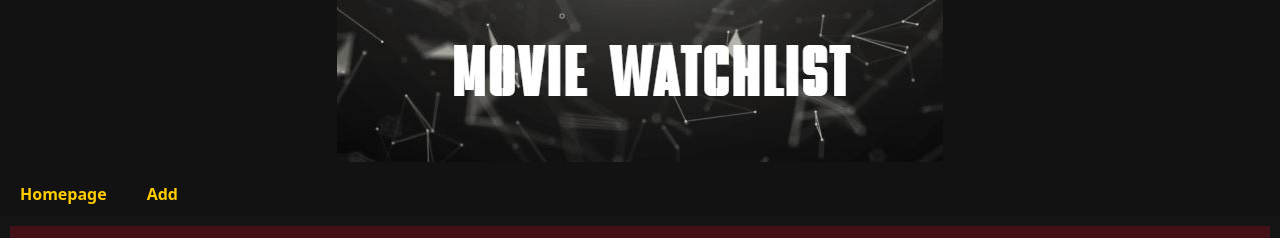
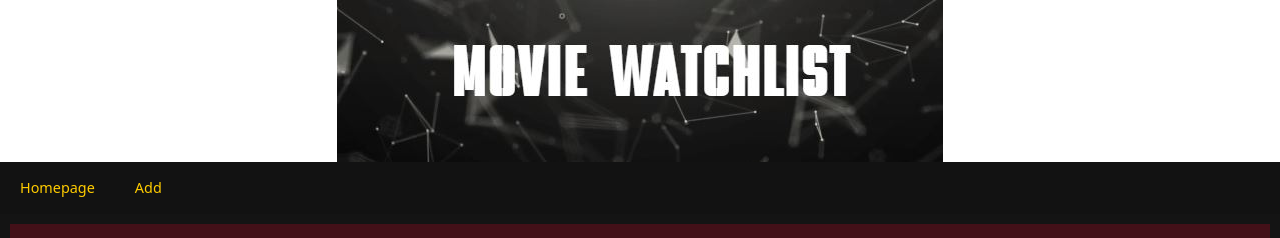
Before and after one commit to Symits54321/Movie_WatchList, a React (Create React App) app: page / in a window 1280 px wide. Shown: the top 238 px of the page. Built offline with nearby package versions, Linux system fonts and the light colour scheme.

Commit message:
feat: navbar component made

```diff
--- a/src/App.css
+++ b/src/App.css
@@ -1,35 +1,9 @@
 .App {
   text-align: center;
   min-height: 100vh;
+  width:100%;
 }
 
-.Navbar{
-  background-color: #121212;
-  min-height: 100vh;
-}
-
-.navbtns{
-  display:flex;
-  flex-direction: row;
-}
-
-.nav{
-  padding:10px !important;
-  text-decoration: none;
-  text-align: center;
-  margin: 10px;
-}
-
-.notActived {
-  font-weight: bold;
-  color: rgb(255, 204, 0);
-}
-
-.activated {
-  font-weight: bold;
-  color: rgb(255, 204, 0);
-  border: 1px solid lightgoldenrodyellow;
-}
 
 
 @media screen and (max-width:670px){
--- a/src/App.js
+++ b/src/App.js
@@ -16,6 +16,9 @@ import { createBrowserRouter, RouterProvider, Outlet,NavLink } from "react-route
 import { useDispatch, useSelector } from 'react-redux';
 import { movieReducer,movieActions,movieSelector } from './redux/reducers/movieReducer';
 
+import Navbar from './components/navbar/navbar';
+
+
 
 
 function App() {
@@ -28,10 +31,12 @@ function App() {
 
 
 
+//---------------------------------Fetching Movies :- in 1st load------------------------------------------------------
+
 
   useEffect(()=>{
 
-    fetchApi();
+
 
         async function fetchApi(){
 
@@ -55,9 +60,15 @@ function App() {
         }
 
 
+        fetchApi();
+
+
   },[]);
 
 
+
+
+  // ------------------------------------------- ROUTER   -----------------------------------------------------
 
   const browserRouter = createBrowserRouter([{
 
@@ -78,47 +89,16 @@ function App() {
   return (
 
       <div className="App">
+        {/* Heading  */}
+        <div className="headingLogo">
+
+            <img src='images/heading.JPG' />
+
+          </div>
         {/* it is the main page for all chat execution  */}
         <RouterProvider  router={browserRouter} />
       </div>
 
-  );
-}
-
-
-function Navbar() {
-  return (
-    <div className='Navbar'>
-      {/* <h1>Movie WatchList</h1> */}
-      {/* heading */}
-        <div className='headingLogo'>
-
-          <img src='images/heading.JPG' />
-
-        </div>
-      {/* Navbtns  */}
-     <div className='navbtns'>
-      <NavLink
-        to="/homepage"
-        className={({ isActive, isPending }) =>
-          isPending ? "pendingLink" : isActive ? "activated nav" : "notActived nav"
-        }
-      >
-        Homepage
-      </NavLink>
-      <NavLink
-        to="/add_edit_page"
-        className={({ isActive, isPending }) =>
-          isPending ? "pendingLink" : isActive ? "activated nav" : "notActived nav"
-        }
-      >
-       Add
-     </NavLink>
-     </div>
-
-      {/* <Link to={`/detailpage`} >Details</Link>}} */}
-      <Outlet />
-    </div>
   );
 }
 
@@ -129,4 +109,7 @@ function Navbar() {
 
 
 
+
+
+
 export default App;
--- /dev/null
+++ b/src/components/navbar/navbar.js
@@ -0,0 +1,51 @@
+
+import { Outlet ,NavLink } from "react-router-dom";
+import style from "./navbar.module.css";
+
+
+
+
+
+function Navbar() {
+
+
+
+
+  return (
+
+      <div className={style.Navbar}>
+        {/* <h1>Movie WatchList</h1> */}
+
+        {/* heading */}
+
+
+        {/* Navbtns  */}
+       <div className={style.navbtns}>
+        <NavLink
+          to="/homepage"
+          className={({ isActive, isPending }) =>
+            isPending ? "pendingLink" : isActive ? `${style.activated} ${style.nav}` : `${style.notActived} ${style.nav}`
+          }
+        >
+          Homepage
+        </NavLink>
+        <NavLink
+          to="/add_edit_page"
+          className={({ isActive, isPending }) =>
+            isPending ? "pendingLink" : isActive ? `${style.activated} ${style.nav}` : `${style.notActived} ${style.nav}`
+          }
+            >
+            Add
+        </NavLink>
+        </div>
+
+        {/* <Link to={`/detailpage`} >Details</Link>}} */}
+
+        {/* Outlet :- (of the roued page) */}
+        <Outlet />
+      </div>
+    );
+  }
+
+
+  export default  Navbar ;
--- /dev/null
+++ b/src/components/navbar/navbar.module.css
@@ -0,0 +1,34 @@
+.Navbar{
+    background-color: #121212;
+    min-height: 100vh;
+    width:100vw;
+  }
+
+  .navbtns{
+    display:flex;
+    flex-direction: row;
+    width:100%;
+    flex-wrap: wrap;
+  }
+
+  .nav{
+    padding:5px 10px !important;
+    text-decoration: none;
+    text-align: center;
+    margin: 10px;
+    font-size: 0.9rem;
+  }
+
+
+
+  .notActived {
+
+    color: rgb(255, 204, 0);
+  }
+
+  .activated {
+
+    color: rgb(255, 240, 240);
+    background-color: rgb(141, 4, 4);
+    border-radius: 3px;
+  }
--- a/src/index.css
+++ b/src/index.css
@@ -5,6 +5,7 @@ body {
     sans-serif;
   -webkit-font-smoothing: antialiased;
   -moz-osx-font-smoothing: grayscale;
+  width:100vw;
 }
 
 code {
```
